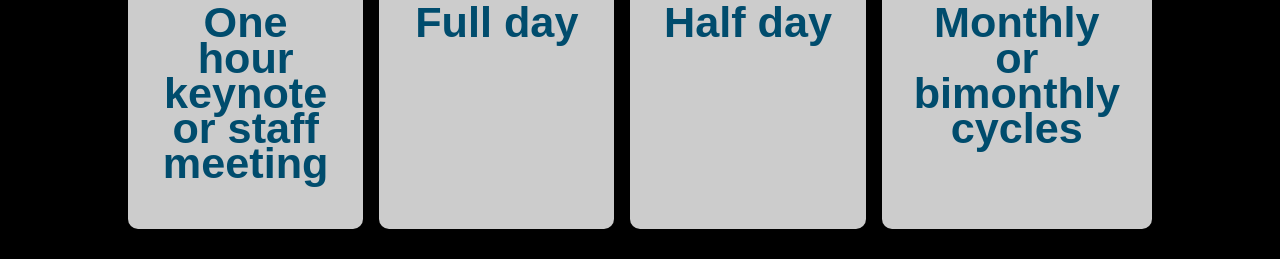
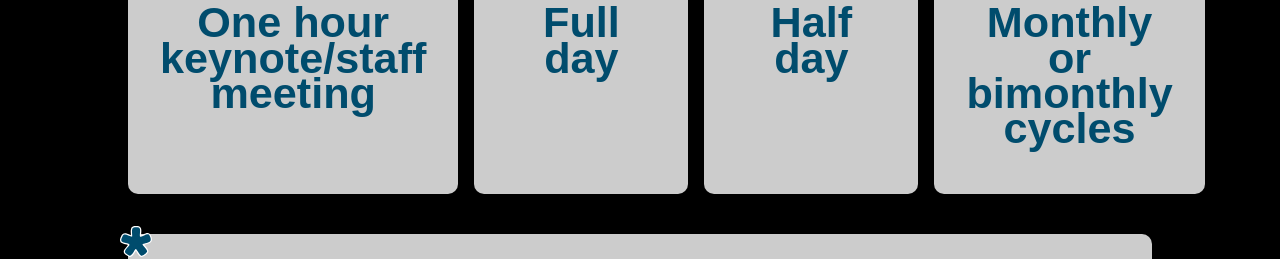
Before and after one commit to ArturtleG/nicoleconsulting, a plain HTML site: page index.html in a window 1280 px wide. Shown: the part 4493-4752 px from the top of the page. Drawn offline with nearby package versions, Linux system fonts and the light colour scheme; a web font is replaced by a local one.

Commit message:
Update index.html

```diff
--- a/index.html
+++ b/index.html
@@ -227,7 +227,7 @@
         <div id="services_options" class="row">
             <div class="blob white_transparent">
                 <img src="images/option1h.png" alt="1 hour icon"/>
-                <div class="title">One hour keynote or staff meeting</div>
+                <div class="title">One hour keynote/staff meeting</div>
             </div>
             <div class="blob white_transparent">
                 <img src="images/option1d.png" alt="1 day icon"/>
```
